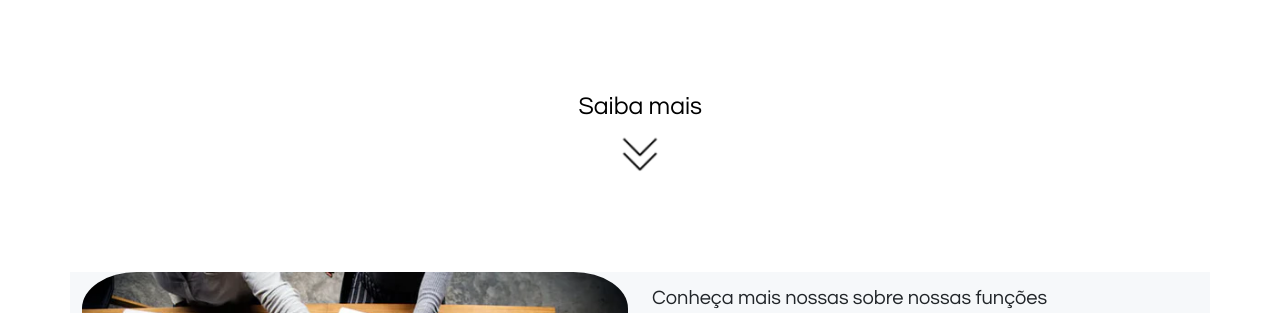
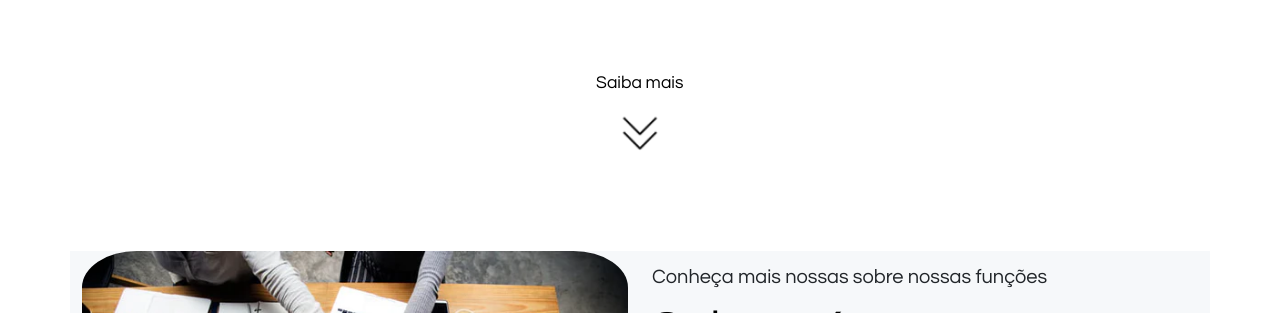
Before and after one commit to danilosilva337/tcc-2022, a plain HTML site: page index.html in a window 1280 px wide. Shown: the part 449-762 px from the top of the page. Drawn offline with Linux system fonts and the light colour scheme.

Commit message:
primeiro commit teste

```diff
--- a/app.css
+++ b/app.css
@@ -58,9 +58,9 @@
 #main h5 {
     color: #000000;
     text-align: center;
-    font: 17pt Century Gothic;
+    font: 12pt Century Gothic;
     line-height: 7.0;
-    margin-bottom: -7%;
+    margin-bottom: -5%;
 }
 #main h6 {
     font: 15pt Century Gothic;
```
